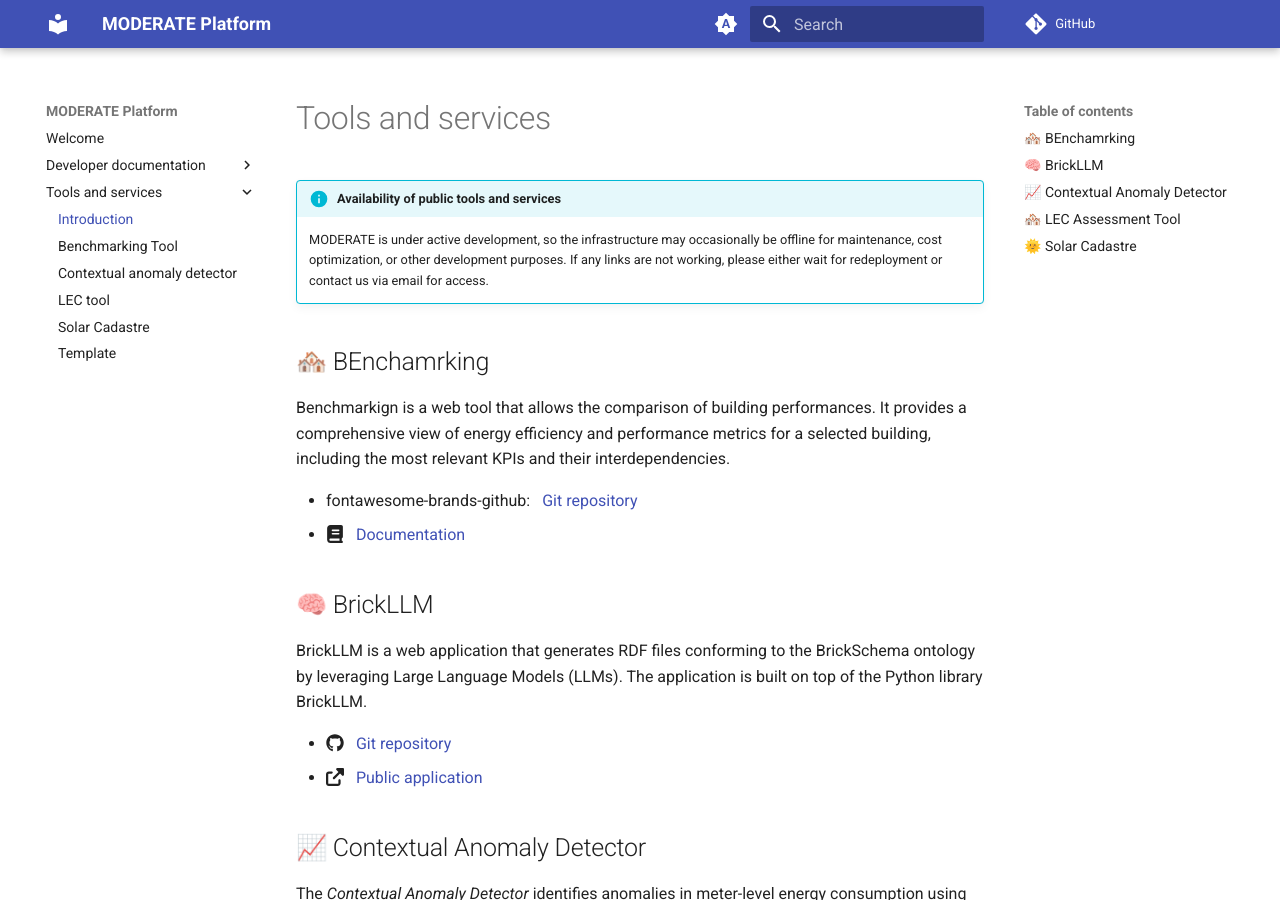
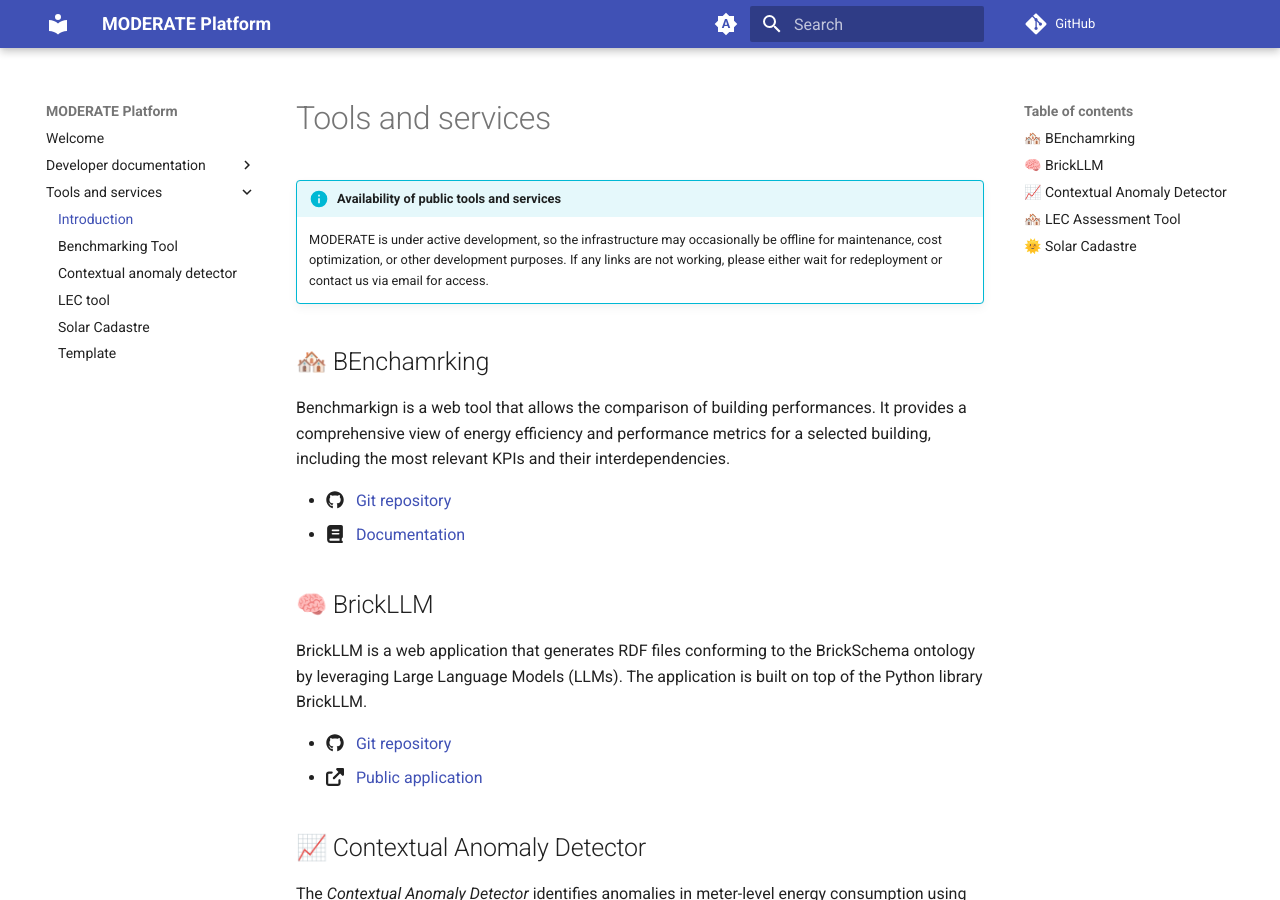
Before and after one commit to MODERATE-Project/moderate-docs, an MkDocs documentation site: the page built from docs/tools-and-services/index.md, in a window 1280 px wide and 900 px high. Built offline with MkDocs 1.6.1 and Material for MkDocs 9.7.7, drawn with Linux system fonts in a browser that asks for light colours; comment, search, counter and statistics services are not loaded; some of the changed lines change nothing that is shown.

Commit message:
Update index.md

```diff
--- a/docs/tools-and-services/index.md
+++ b/docs/tools-and-services/index.md
@@ -11,7 +11,7 @@
 ## 🏘️ BEnchamrking
 Benchmarkign is a web tool that allows the comparison of building performances. It provides a comprehensive view of energy efficiency and performance metrics for a selected building, including the most relevant KPIs and their interdependencies.
 
-- fontawesome-brands-github: &nbsp; [Git repository](https://github.com/MODERATE-Project/MODERATE_building_benchmarking)
+- :fontawesome-brands-github: &nbsp; [Git repository](https://github.com/MODERATE-Project/MODERATE_building_benchmarking)
 - :fontawesome-solid-book: &nbsp; [Documentation](benchmarking.md)
 
 ## 🧠 BrickLLM
```
